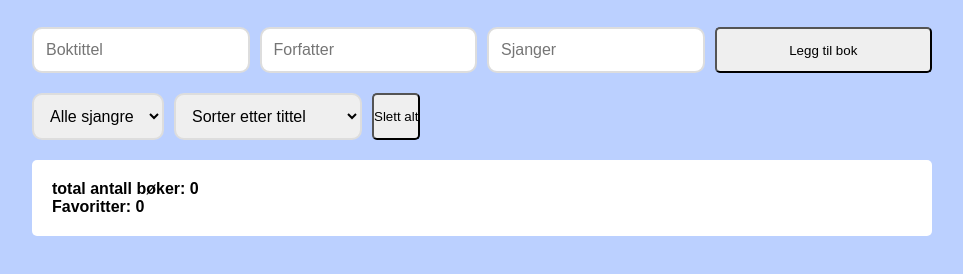
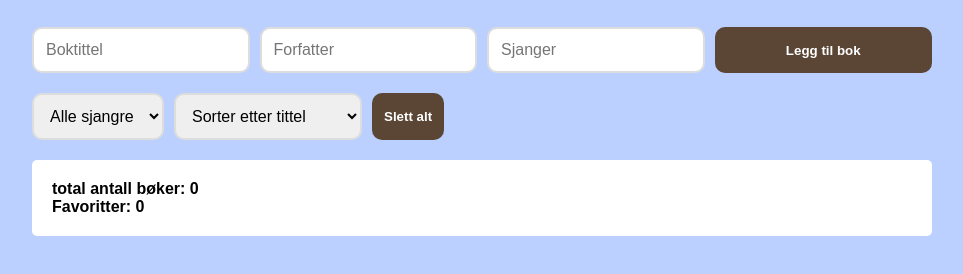
Before and after one commit to Semuraii/JS-advanced-dashboard, a plain HTML site: page index.html in a window 1280 px wide. Shown: the part 80-354 px from the top of the page, without its empty margins (158-1121 px from the left). Drawn offline with Linux system fonts and the light colour scheme.

Commit message:
background color, padding added to button

```diff
--- a/style.css
+++ b/style.css
@@ -38,9 +38,20 @@ input, select {
     transition: 0.3;
 }
 
+input:focus,
+select:focus {
+    outline:none;
+    border-color: #d4a373;
+}
+
 button {
-    cursor: pointer;
-    border-radius: 5px;
+    background: #5b4636;
+    color: white;
+    border: none;
+    padding: 12px;
+    border-radius: 10px;
+    font-weight: bold;
+    transition: 0.3s;
 }
 
 .controls {
```
